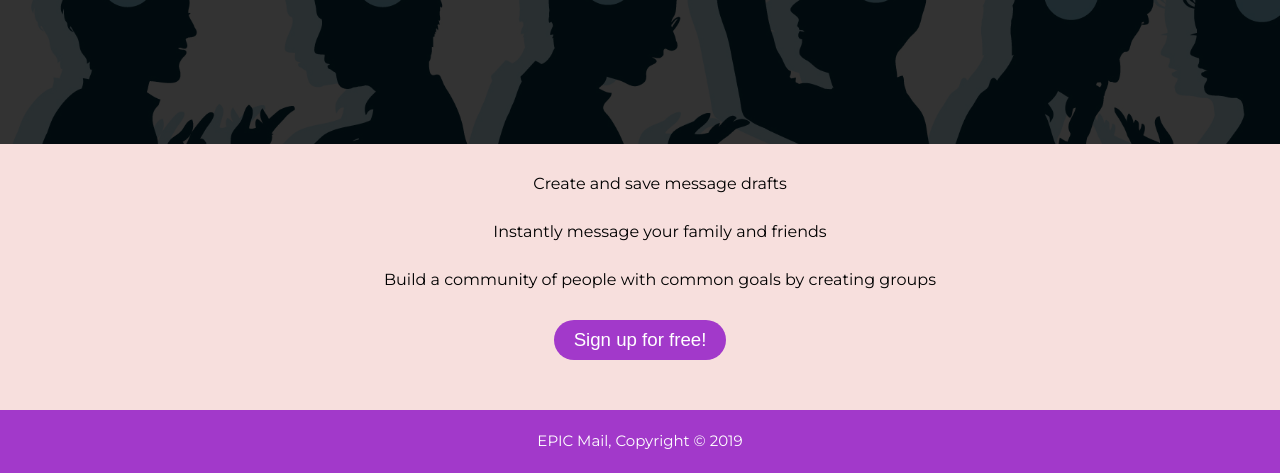
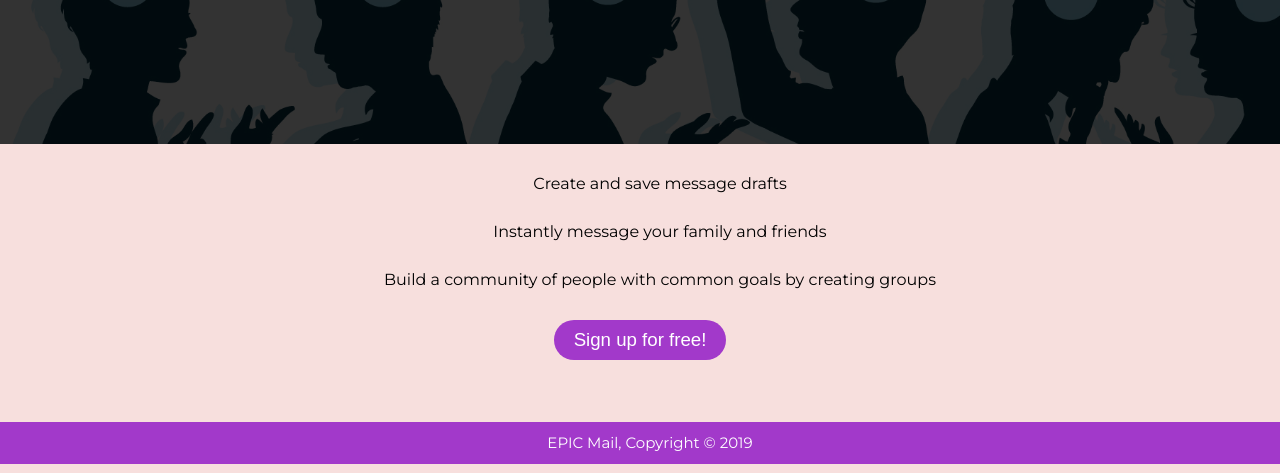
Before and after one commit to Doctor-Vee/EPIC-Mail, a website: page index.html in a window 1280 px wide. Shown: the part 336-809 px from the top of the page. Drawn offline with Linux system fonts and the light colour scheme.

Commit message:
Bug: Edit UI based on LFA's feedback
- Adjust footer and make it fixed at the bottom
[#164533450]

```diff
--- a/UI/css/styles.css
+++ b/UI/css/styles.css
@@ -325,10 +325,13 @@ text-align: left;
 
 /* Footer*/
 footer {
-    padding: 20px;
-    color: #ffffff;
-    background-color: #a239ca;
-    text-align: center;
+  position: fixed;
+  bottom: 0;
+  width: 100%;
+  padding: 10px;
+  color: #ffffff;
+  background-color: #a239ca;
+  text-align: center;
 }
 
 /* Media Queries */
```
